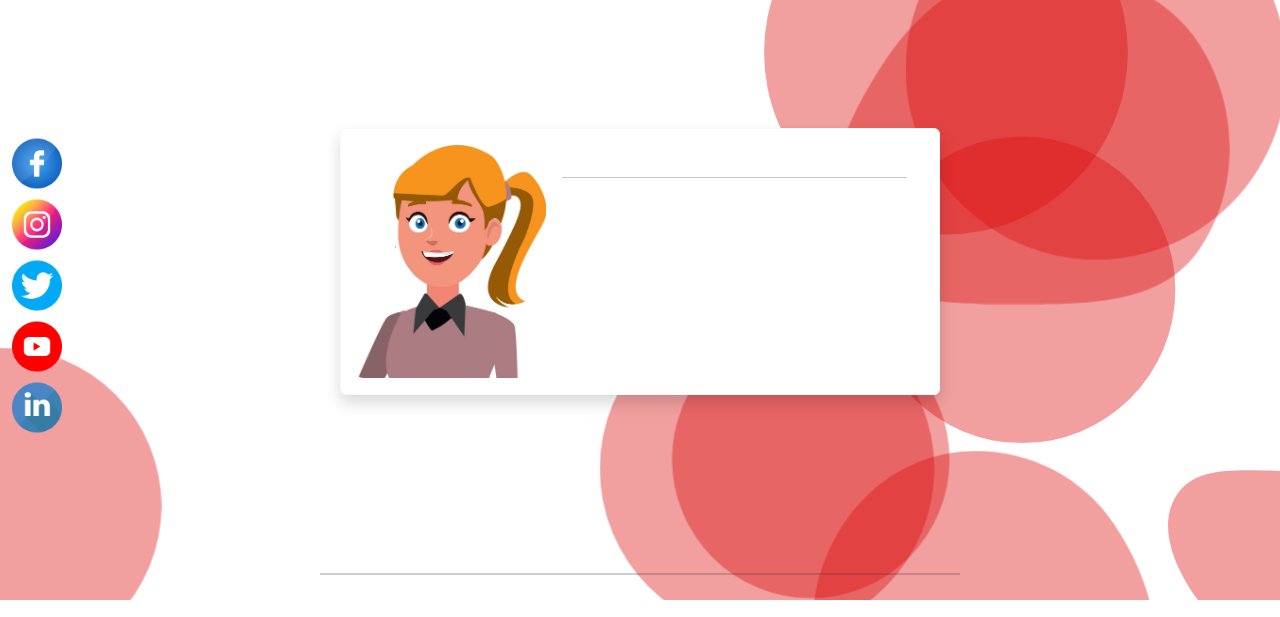
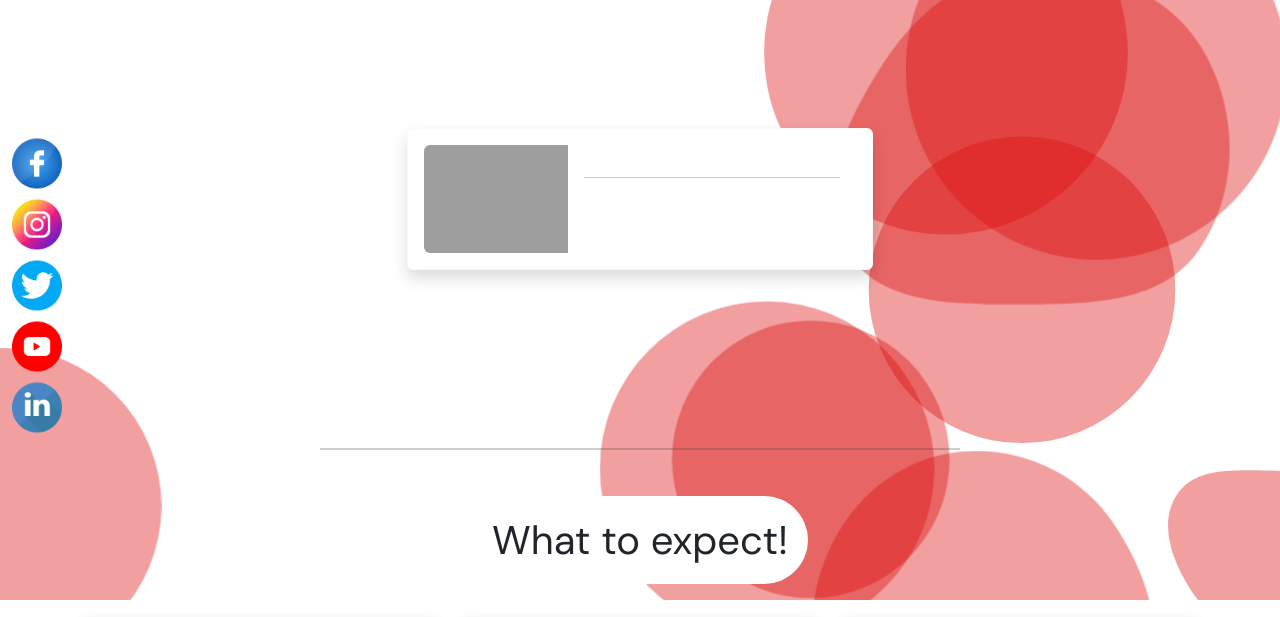
Before and after one commit to iamwahida/Project5-G4, a Symfony app: template templates/tutoring/static.html.twig in a window 1280 px wide. Shown: the part 112-729 px from the top of the page. Run offline with Twig, Linux system fonts and the light colour scheme; the template is opened without the code that fills it, so the values that code supplies are empty; some libraries are stand-ins or nearby versions; grey boxes are pictures that could not be loaded.

Commit message:
tutoring pic

```diff
--- a/templates/tutoring/static.html.twig
+++ b/templates/tutoring/static.html.twig
@@ -79,7 +79,7 @@
         <div class="card mb-3 border border-light shadow p-3 mb-5 bg-body rounded" style="max-width: 600px;">
             <div class="row g-0">
               <div class="col-md-4">
-                <img src="images/portrait.jpg" width="100%" class="img-fluid rounded-start" alt="...">
+                <img src="{{asset("images/" ~ UniqueContent[0].tutPic)}}" width="100%" class="img-fluid rounded-start" alt="...">
               </div>
               <div class="col-md-8">
                 <div class="card-body">
```
